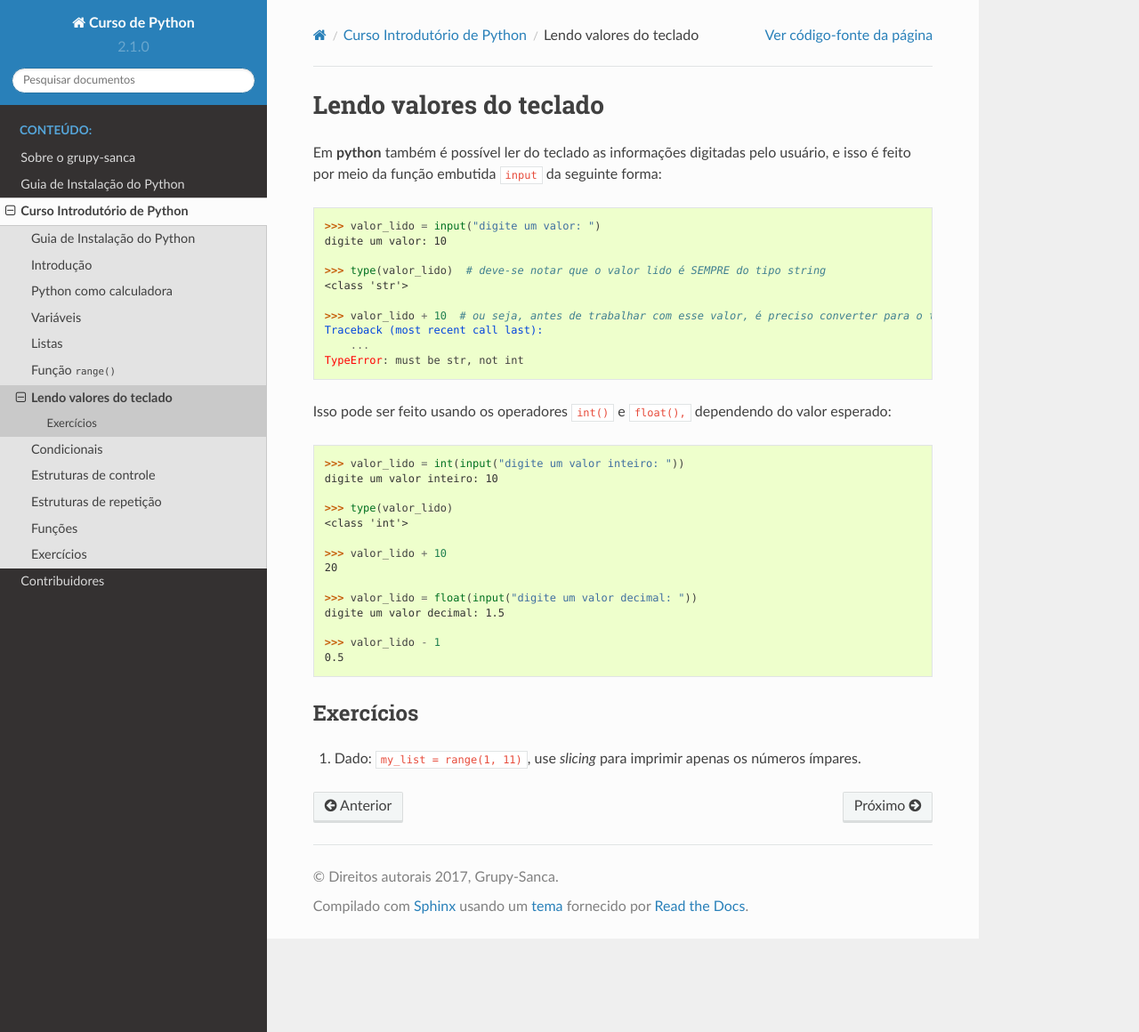
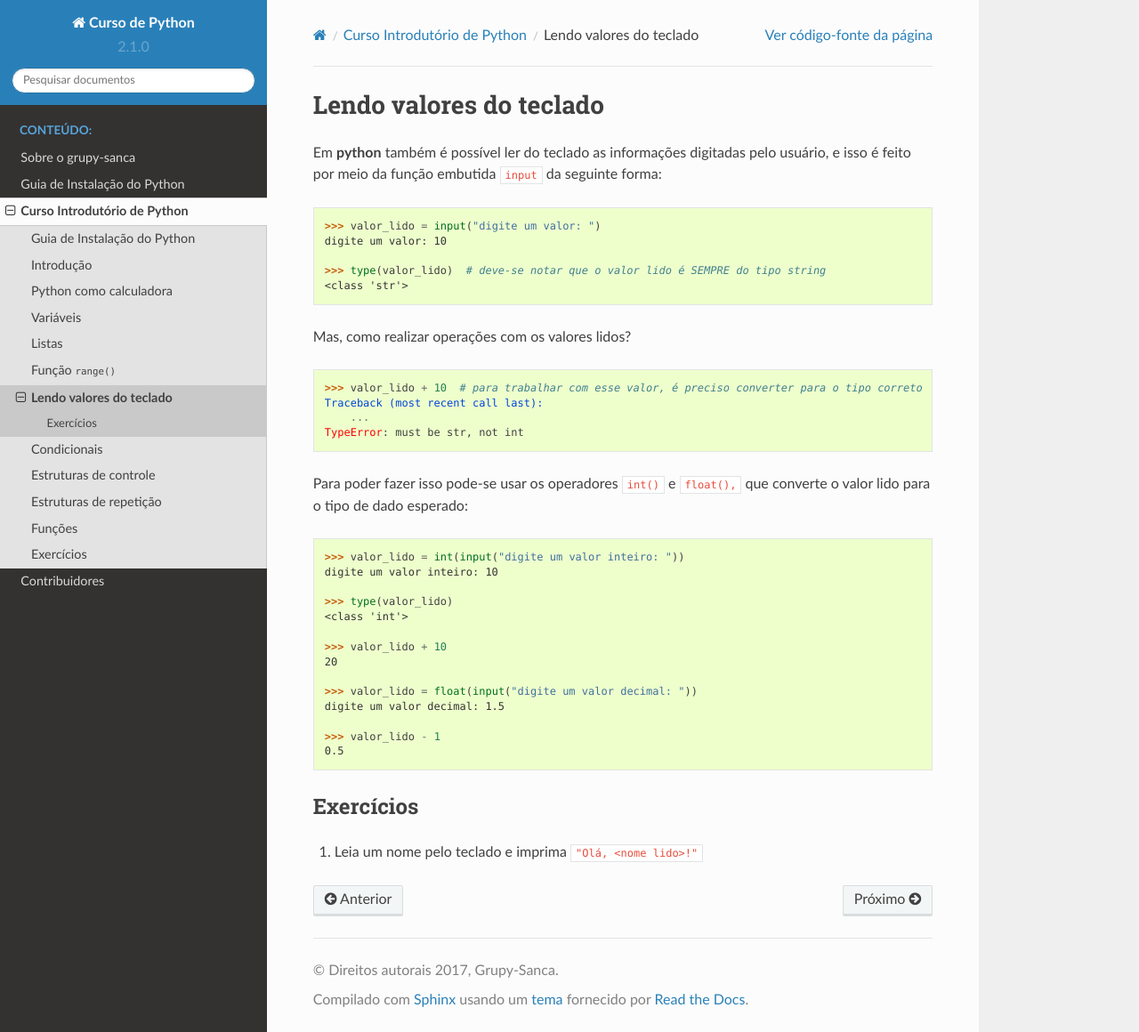
Before and after one commit to grupy-sanca/curso-python, a Sphinx documentation site: the page built from source/intro/input.rst, in a window 1280 px wide and 1160 px high. Shown: the whole window at 89% size. Built offline with Sphinx 7.4.7 and the Read the Docs theme 2.0.0, drawn with Linux system fonts in a browser that asks for light colours.

Commit message:
Revised pt-br language in input.rst and changed exercise in exercicios_input.rst

```diff
--- a/source/intro/exercicios_input.rst
+++ b/source/intro/exercicios_input.rst
@@ -1,2 +1 @@
-#. Dado: ``my_list = range(1, 11)``, use *slicing* para imprimir apenas os
-   números ímpares.
+#. Leia um nome pelo teclado e imprima ``"Olá, <nome lido>!"``
--- a/source/intro/input.rst
+++ b/source/intro/input.rst
@@ -19,13 +19,16 @@ usuário, e isso é feito por meio da função embutida ``input`` da seguinte fo
         >>> type(valor_lido)  # deve-se notar que o valor lido é SEMPRE do tipo string
         <class 'str'>
 
-        >>> valor_lido + 10  # ou seja, antes de trabalhar com esse valor, é preciso converter para o tipo correto
+Mas, como realizar operações com os valores lidos?
+
+.. doctest:: input_single
+
+        >>> valor_lido + 10  # para trabalhar com esse valor, é preciso converter para o tipo correto
         Traceback (most recent call last):
             ...
         TypeError: must be str, not int
 
-Isso pode ser feito usando os operadores ``int()`` e ``float(),`` dependendo do
-valor esperado:
+Para poder fazer isso pode-se usar os operadores ``int()`` e ``float(),`` que converte o valor lido para o tipo de dado esperado:
 
 .. testsetup:: input_convert
 
```
